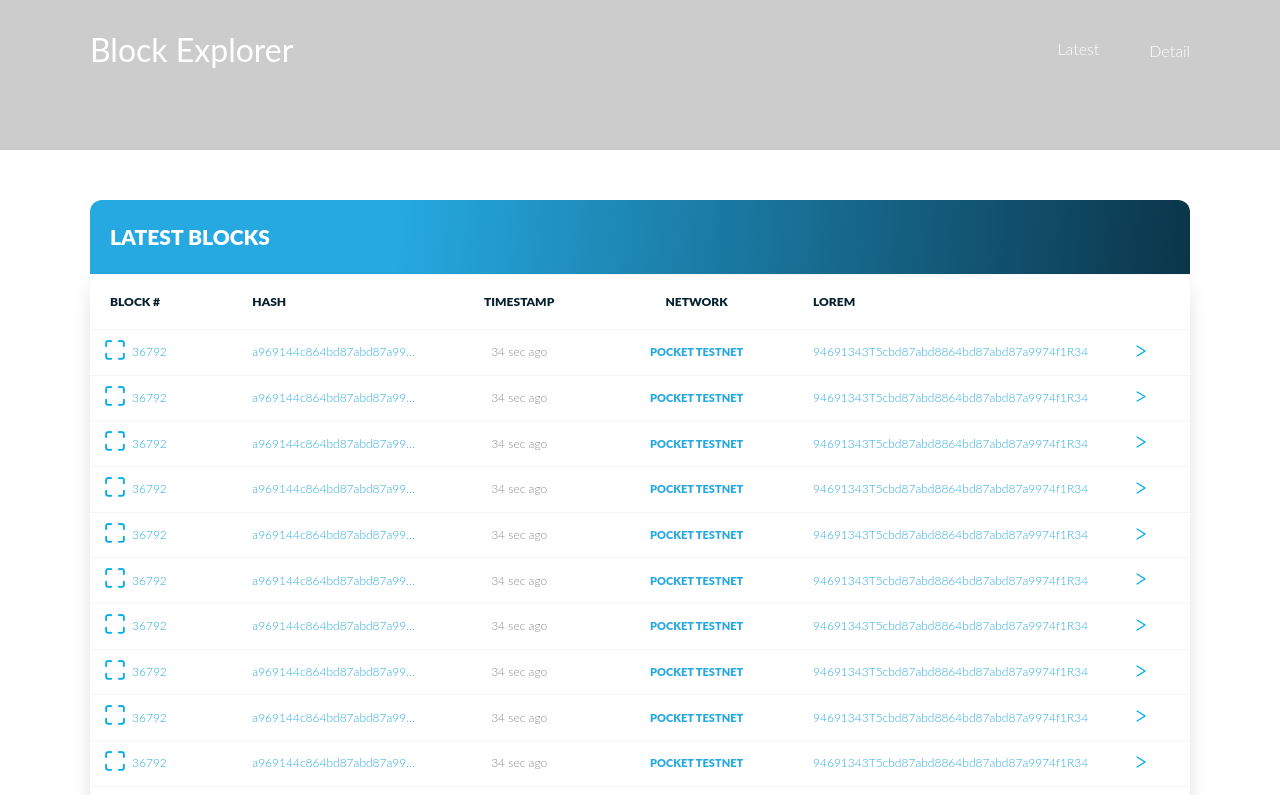
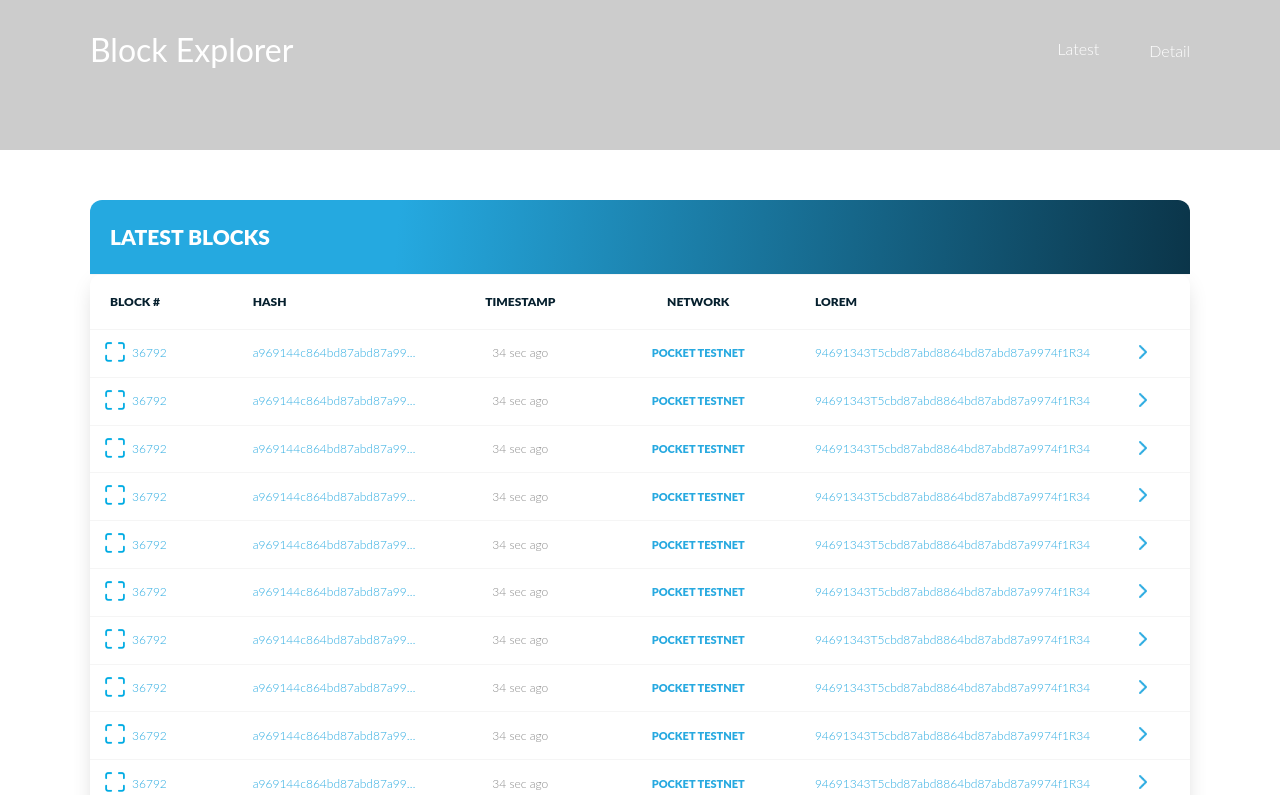
Before and after one commit to pokt-network/explorer, a React (Create React App) app: page /latest in a window 1280 px wide. Shown: the top 795 px of the page. Built offline with nearby package versions, Linux system fonts and the light colour scheme.

Commit message:
Small fix

```diff
--- a/src/components/OneTable/index.js
+++ b/src/components/OneTable/index.js
@@ -9,7 +9,7 @@ import Tr from './../Table/Tr';
 import THead from './../Table/THead';
 import TBody from './../Table/TBody';
 import TFooter from './../Table/TFooter';
-import moreThan from '../../utils/images/more-than.png';
+import moreThan from '../../utils/images/right arrow.png';
 
 class OneTable extends Component {
   render () {
--- a/src/components/Table/Td.js
+++ b/src/components/Table/Td.js
@@ -110,7 +110,7 @@ const Td = styled.td`
             background-image: url(${block});
             background-repeat: no-repeat;
             background-size: 20px;
-            background-position: 15px 10px;
+            background-position: 15px 12px;
         }
         &:nth-of-type(2) {
             color: ${colors.blueLink};
@@ -163,7 +163,7 @@ const Td = styled.td`
             font-weight: 300;
         }
         img {
-            max-width: 10px;
+            max-width: 8px;
         }
     }
 `;
```
Also changed, not shown: src/utils/images/right arrow.png (added).
